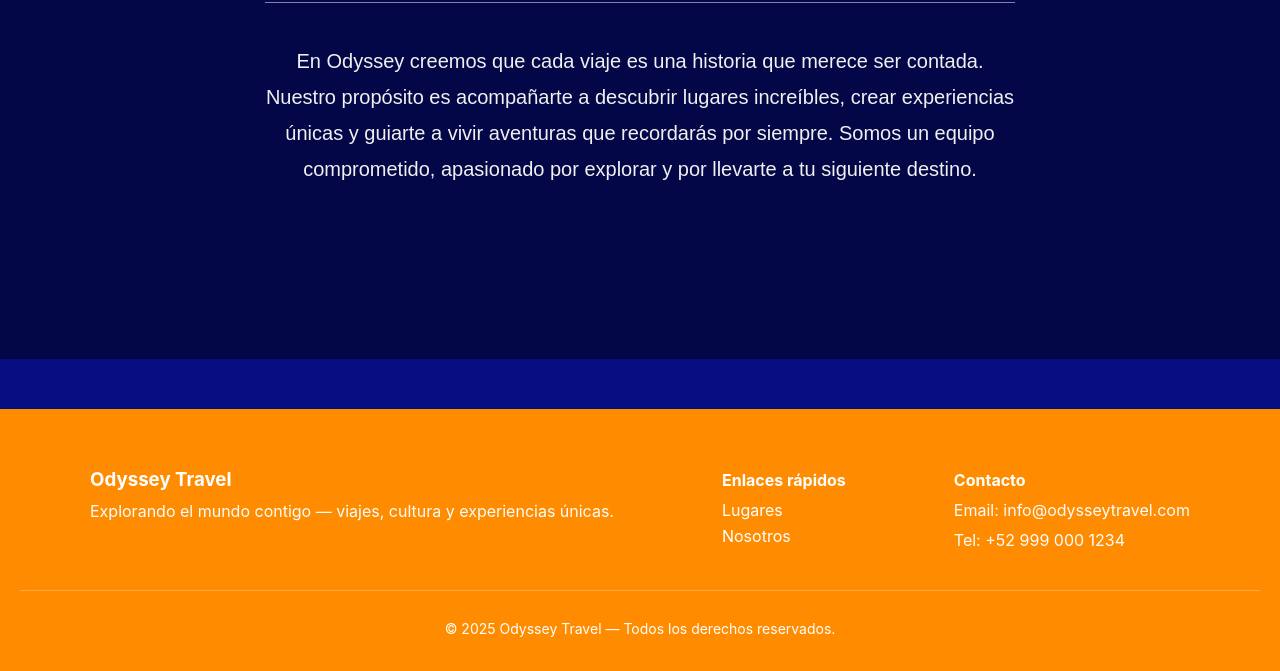
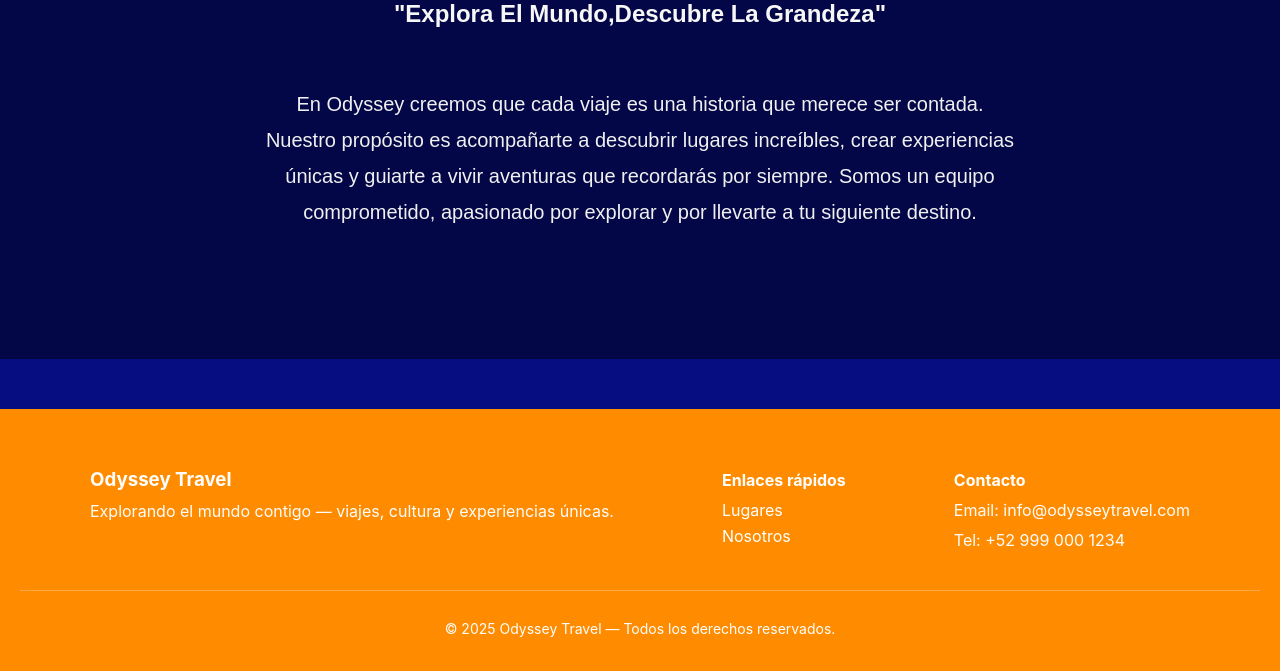
Before and after one commit to AlexNafate/Odyssey-Luxury-Travel, a plain HTML site: page Nosotros.html in a window 1280 px wide. Shown: the part 451-1122 px from the top of the page. Drawn offline with Linux system fonts and the light colour scheme.

Commit message:
Update Nosotros.html with new heading and formattingxdxdxdxd
Added a new heading to the content section and formatted the HTML structure.

```diff
--- a/Nosotros.html
+++ b/Nosotros.html
@@ -23,6 +23,16 @@
 
   <div class="contenido">
     <h1 class="titulo">Odyssey Luxury Travel</h1>
+
+      <br>
+      <h2>
+
+          "Explora El Mundo,Descubre La Grandeza"
+      </h2>
+
+      <br>
+
+
 
     <p class="texto">
       En Odyssey creemos que cada viaje es una historia que merece ser contada.
@@ -78,4 +88,5 @@
 </footer>
 
 </body>
+
 </html>
```
